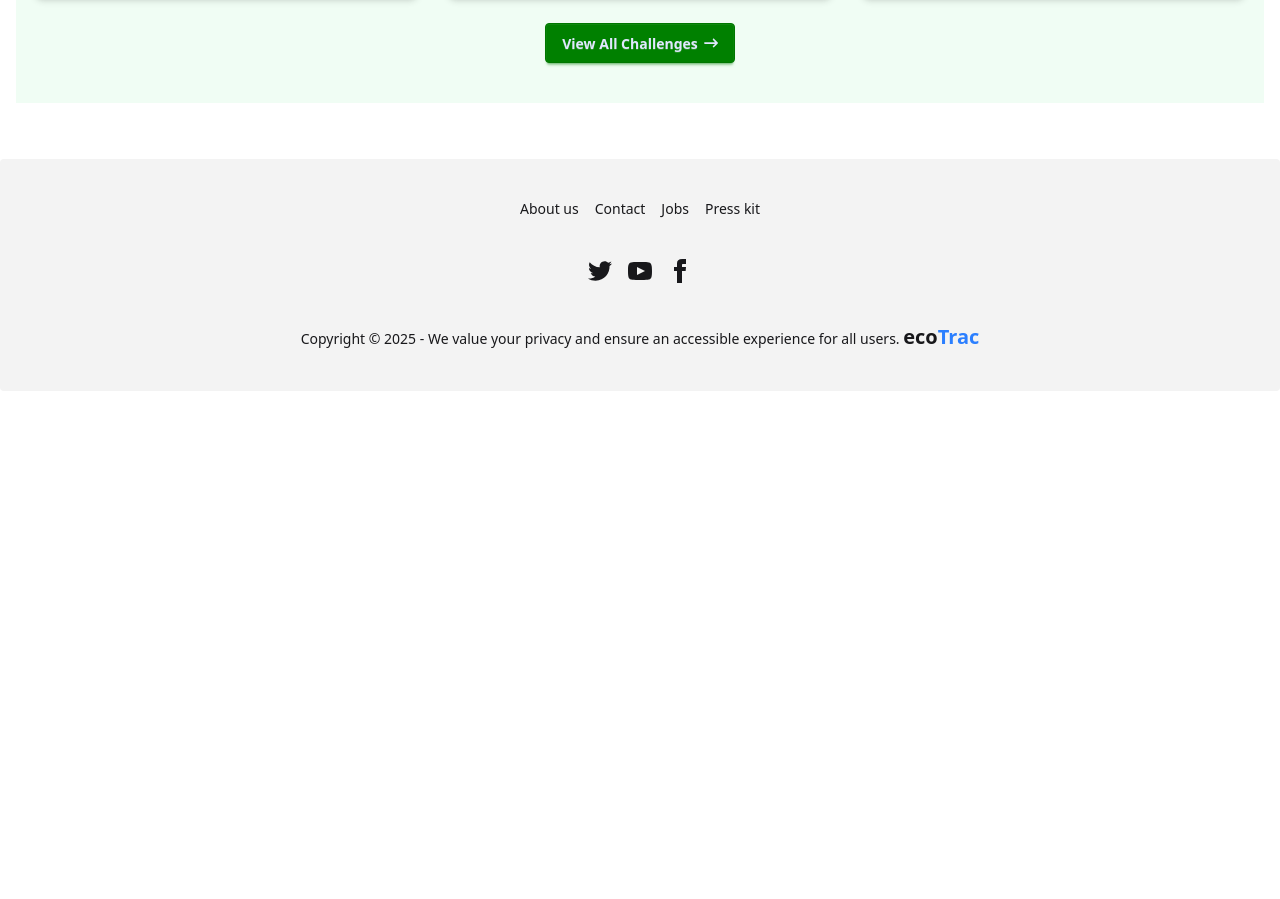
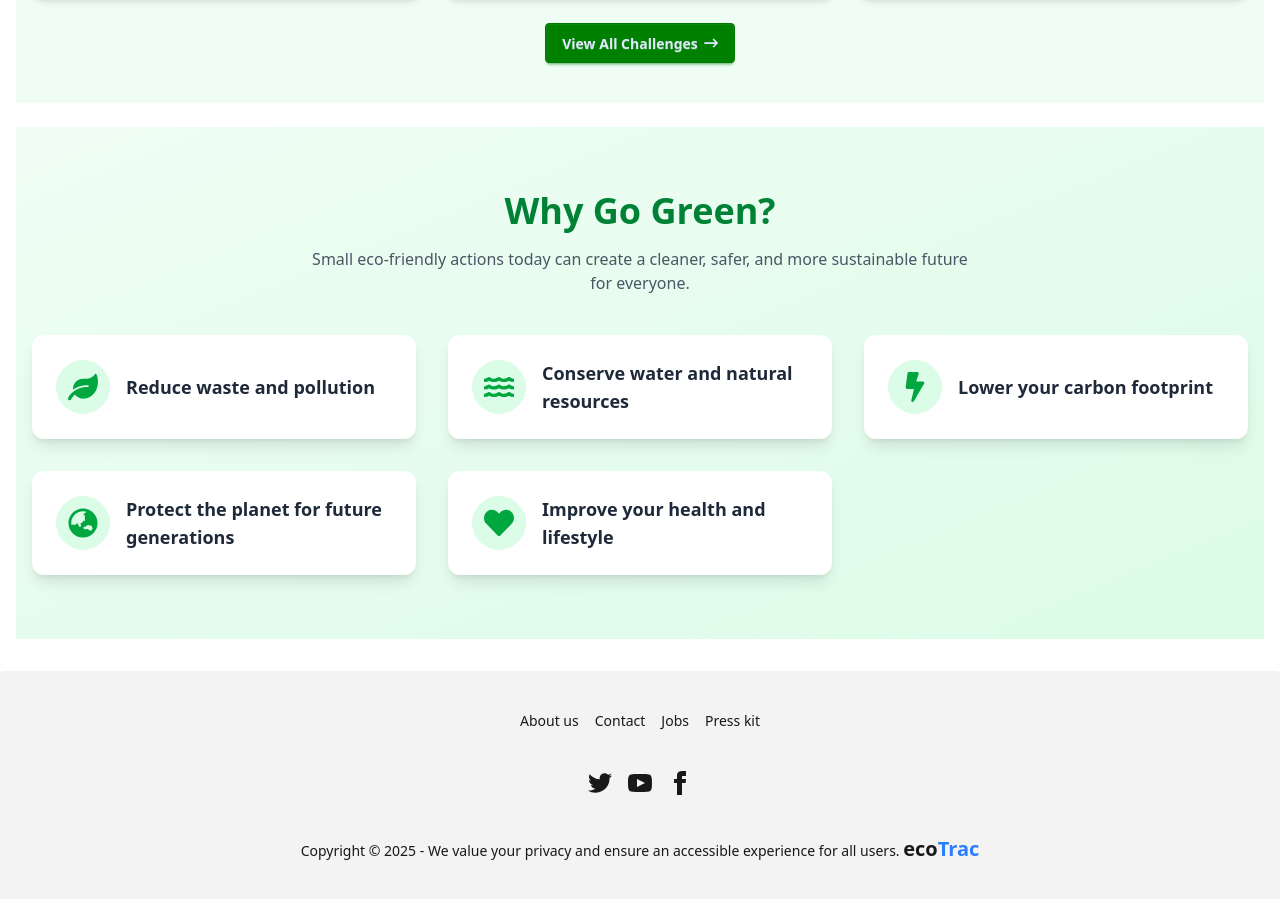
Before and after one commit to nayem-420/b12-a10-ecoTrac-client, a React (Vite) app: page / in a window 1280 px wide. Shown: the part 1211-2110 px from the top of the page. Before the commit the page ends 1602 px from the top, so only its background shows below. Built offline with nearby package versions, Linux system fonts and the light colour scheme.

Commit message:
make why go green and login page

```diff
--- a/src/Components/Navbar.jsx
+++ b/src/Components/Navbar.jsx
@@ -76,7 +76,7 @@
         </ul>
       </div>
       <div className="navbar-end">
-        <a className="btn">Login</a>
+        <NavLink to={"/login"} className="btn">Login</NavLink>
       </div>
     </div>
   );
--- a/src/Pages/Home.jsx
+++ b/src/Pages/Home.jsx
@@ -3,6 +3,7 @@
 import ChallengeCard from "../Layouts/ChallengeCard";
 import Challenges from "./Challenges";
 import Loading from "../Layouts/Loading";
+import WhyGoGreen from "./WhyGoGreen";
 
 const Home = () => {
   return (
@@ -25,6 +26,7 @@
       <Suspense fallback={<Loading></Loading>}>
         <Challenges></Challenges>
       </Suspense>
+      <WhyGoGreen></WhyGoGreen>
     </div>
   );
 };
--- /dev/null
+++ b/src/Pages/Login.jsx
@@ -0,0 +1,37 @@
+import React from "react";
+import { Link } from "react-router";
+
+const Login = () => {
+  return (
+    <div className="hero bg-base-200 min-h-screen">
+      <div className="hero-content">
+        <div className="text-center lg:text-left"></div>
+        <div className="card bg-base-100 w-full max-w-sm shrink-0 shadow-2xl">
+          <div className="card-body">
+            <h1 className="text-5xl font-bold">Login now!</h1>
+            <fieldset className="fieldset">
+              <label className="label">Email</label>
+              <input type="email" className="input" placeholder="Email" />
+              <label className="label">Password</label>
+              <input type="password" className="input" placeholder="Password" />
+              <div>
+                <a className="link link-hover">Forgot password?</a>
+              </div>
+              <div>
+                <p className="">
+                  Don't have an account? Please{" "}
+                  <Link to={"/register"} className="font-semibold text-red-500">
+                    Register
+                  </Link>
+                </p>
+              </div>
+              <button className="btn btn-neutral mt-4">Login</button>
+            </fieldset>
+          </div>
+        </div>
+      </div>
+    </div>
+  );
+};
+
+export default Login;
--- /dev/null
+++ b/src/Pages/Register.jsx
@@ -0,0 +1,11 @@
+import React from 'react';
+
+const Register = () => {
+    return (
+        <div>
+            <h1>registration page</h1>
+        </div>
+    );
+};
+
+export default Register;
--- /dev/null
+++ b/src/Pages/WhyGoGreen.jsx
@@ -0,0 +1,76 @@
+import React from "react";
+import { motion } from "framer-motion";
+import { FaLeaf, FaWater, FaBolt, FaHeart, FaGlobeAsia } from "react-icons/fa";
+
+const WhyGoGreen = () => {
+  const points = [
+    { icon: <FaLeaf />, text: "Reduce waste and pollution" },
+    { icon: <FaWater />, text: "Conserve water and natural resources" },
+    { icon: <FaBolt />, text: "Lower your carbon footprint" },
+    {
+      icon: <FaGlobeAsia />,
+      text: "Protect the planet for future generations",
+    },
+    { icon: <FaHeart />, text: "Improve your health and lifestyle" },
+  ];
+
+  return (
+    <section className="py-16 bg-gradient-to-br from-green-50 to-green-100 text-gray-800 overflow-hidden">
+      <motion.div
+        className="container mx-auto px-4 text-center"
+        initial={{ opacity: 0, y: -40 }}
+        whileInView={{ opacity: 1, y: 0 }}
+        transition={{ duration: 0.6, ease: "easeOut" }}
+        viewport={{ once: true }}
+      >
+        <h2 className="text-4xl font-extrabold text-green-700 mb-4">
+          Why Go Green?
+        </h2>
+        <p className="text-gray-600 mb-10 max-w-2xl mx-auto">
+          Small eco-friendly actions today can create a cleaner, safer, and more
+          sustainable future for everyone.
+        </p>
+      </motion.div>
+
+      <div className="grid md:grid-cols-2 lg:grid-cols-3 gap-8 container mx-auto px-4">
+        {points.map((p, i) => (
+          <motion.div
+            key={i}
+            initial={{ opacity: 0, y: 40 }}
+            whileInView={{ opacity: 1, y: 0 }}
+            transition={{ duration: 0.5, delay: i * 0.15 }}
+            viewport={{ once: true }}
+            className="flex items-center gap-4 bg-white rounded-xl shadow-lg p-6 hover:shadow-2xl hover:-translate-y-2 transition-all duration-300"
+          >
+            <motion.div
+              className="text-green-600 text-3xl bg-green-100 p-3 rounded-full"
+              whileHover={{ rotate: 15, scale: 1.1 }}
+              transition={{ type: "spring", stiffness: 300 }}
+            >
+              {p.icon}
+            </motion.div>
+            <span className="text-lg font-semibold">{p.text}</span>
+          </motion.div>
+        ))}
+      </div>
+
+      <motion.div
+        className="absolute left-10 bottom-10 text-green-300 text-6xl opacity-30"
+        animate={{ y: [0, -20, 0] }}
+        transition={{ duration: 6, repeat: Infinity }}
+      >
+        🍃
+      </motion.div>
+
+      <motion.div
+        className="absolute right-10 top-10 text-green-300 text-5xl opacity-20"
+        animate={{ y: [0, 25, 0] }}
+        transition={{ duration: 5, repeat: Infinity }}
+      >
+        🌿
+      </motion.div>
+    </section>
+  );
+};
+
+export default WhyGoGreen;
```
Also changed, not shown: src/routes/routes.jsx (+10 -4 lines).
